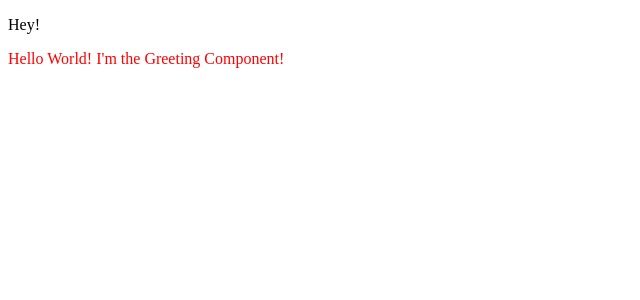
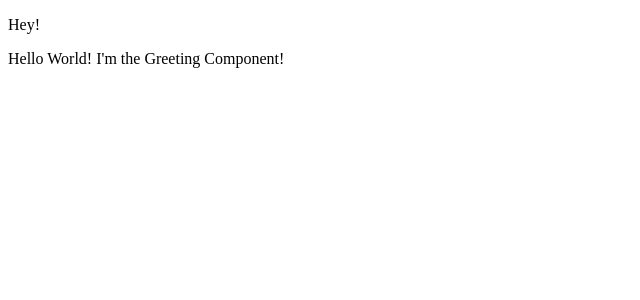
Before and after one commit to escapist-berlin/learning-vue, a Vue app in the folder components/: page / in a window 1280 px wide. Shown: the top 300 px of the page, without its empty margins (0-640 px from the left). Built offline with nearby package versions, Linux system fonts and the light colour scheme.

Commit message:
adding SASS

```diff
--- a/components/package.json
+++ b/components/package.json
@@ -12,6 +12,7 @@
   },
   "devDependencies": {
     "@vitejs/plugin-vue": "^4.2.1",
+    "sass": "^1.62.1",
     "vite": "^4.3.4"
   }
 }
--- a/components/src/components/Greeting.vue
+++ b/components/src/components/Greeting.vue
@@ -13,8 +13,8 @@ export default {
 }
 </script>
 
-<style scoped>
-p {
-  color: red;
+<style scoped lang="scss">
+p:hover {
+  color: darken(#cc4444, 15%);
 }
 </style>
```
Also changed, not shown: 1 other file (tests, documents, lock files or other folders).
